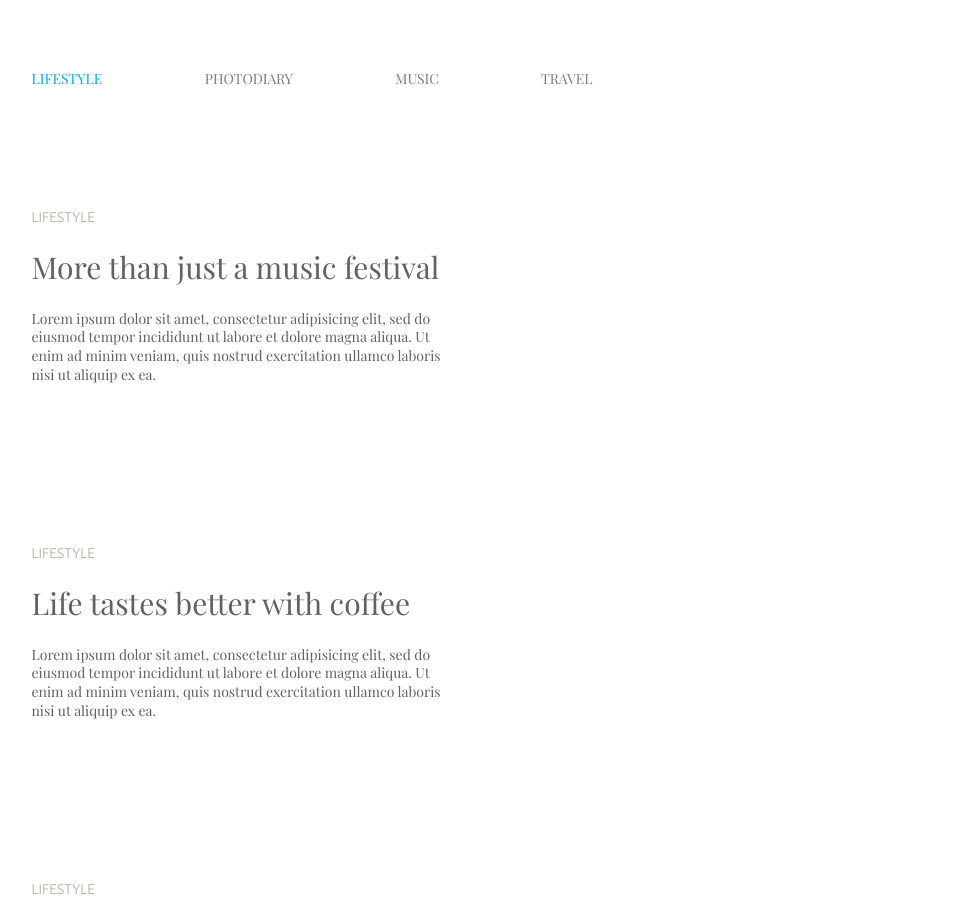
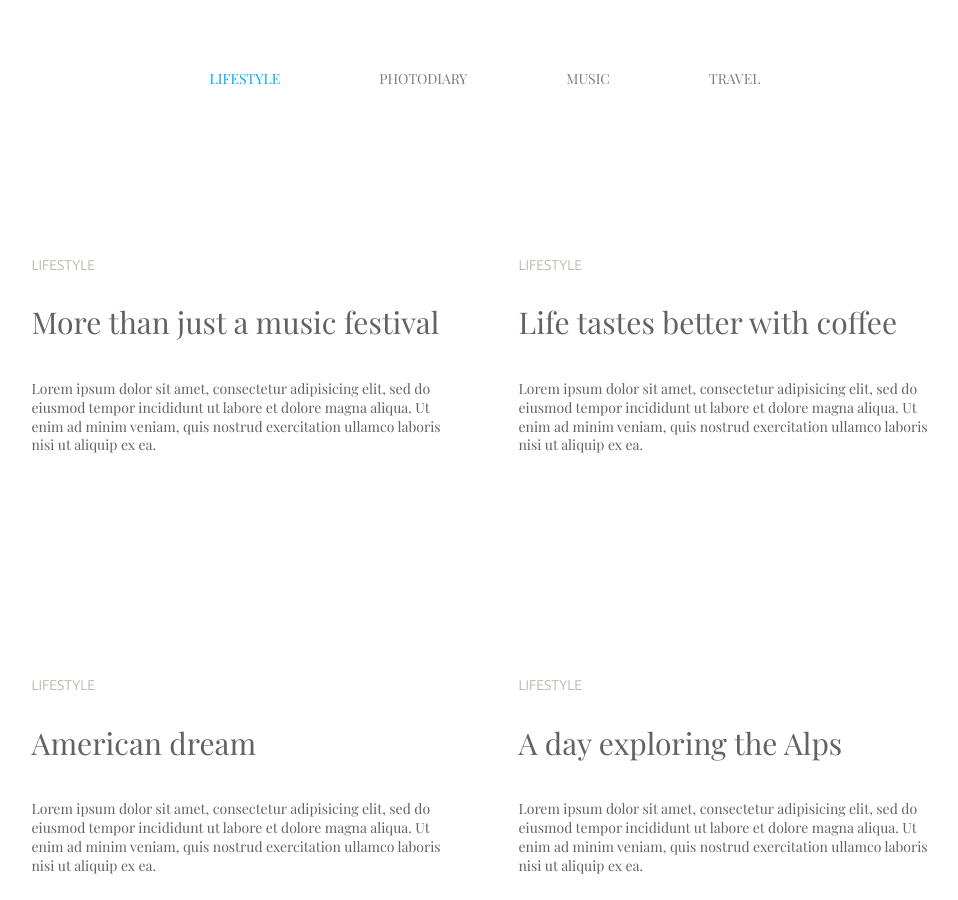
Before and after one commit to Garber1329/photoBlog, a plain HTML site: page index.html in a window 1280 px wide. Shown: the top 900 px of the page, without its empty margins (155-1113 px from the left). Drawn offline with nearby package versions, Linux system fonts and the light colour scheme; a web font is replaced by a local one.

Commit message:
add some flexbox

```diff
--- a/css/style.css
+++ b/css/style.css
@@ -36,10 +36,13 @@ body{
     font-weight: 300;
     color: var(--light-gray);
     font-size: 14px;
+    margin-top: 62px;
+    margin-bottom: 32px;
 }
 .post-title {
     font-weight: 400;
     font-size: 30px;
+    margin-bottom: 40px;
 }
 .post-text {
     line-height: 1.35;
@@ -70,3 +73,15 @@ body{
 .posts{
     margin-bottom: 66px;
 }
+
+.navigation{
+    display: flex;
+    justify-content: center;
+}
+
+.posts-wrapper{
+    display: flex;
+    flex-direction: row;
+    flex-wrap: wrap;
+    justify-content: space-between;
+}
```
